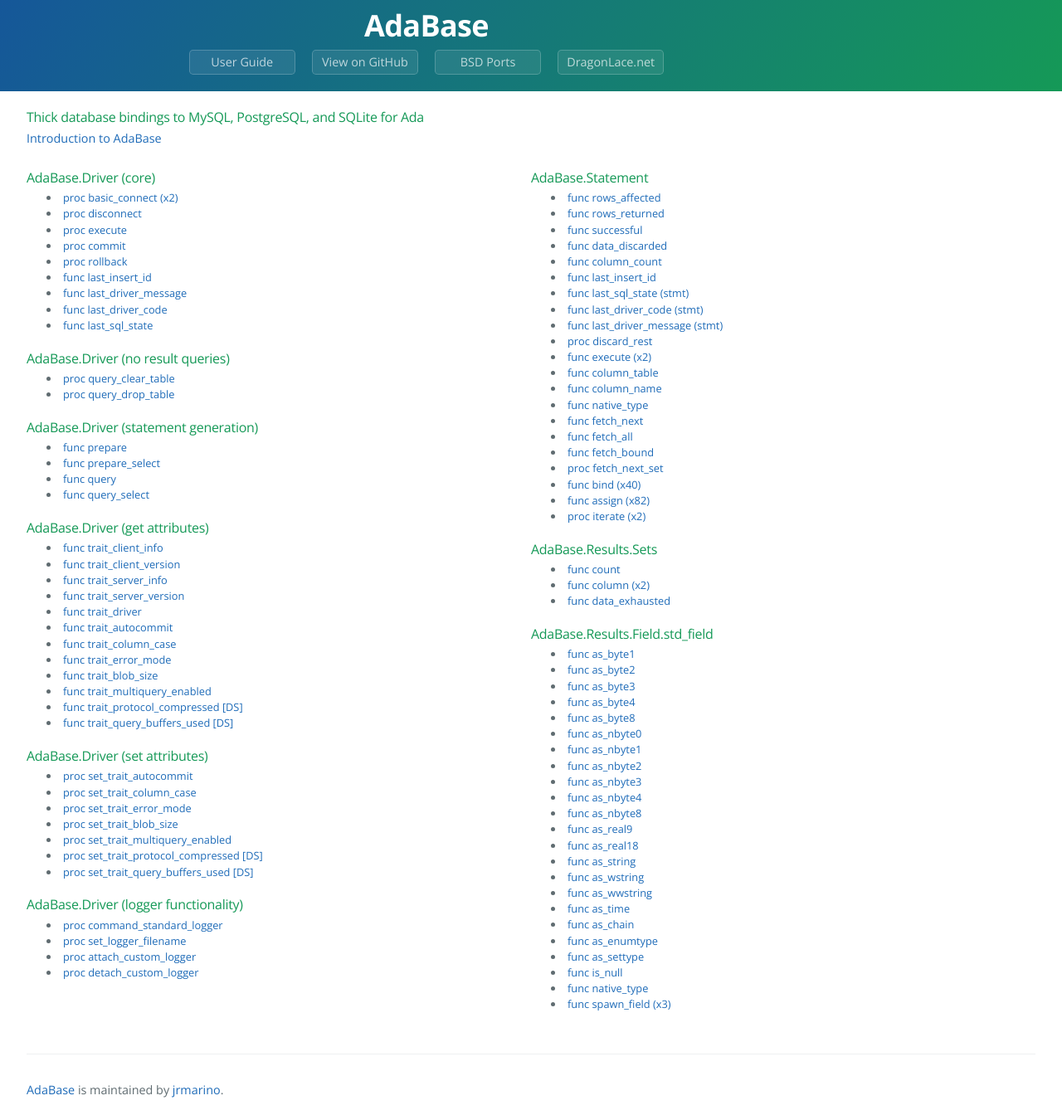
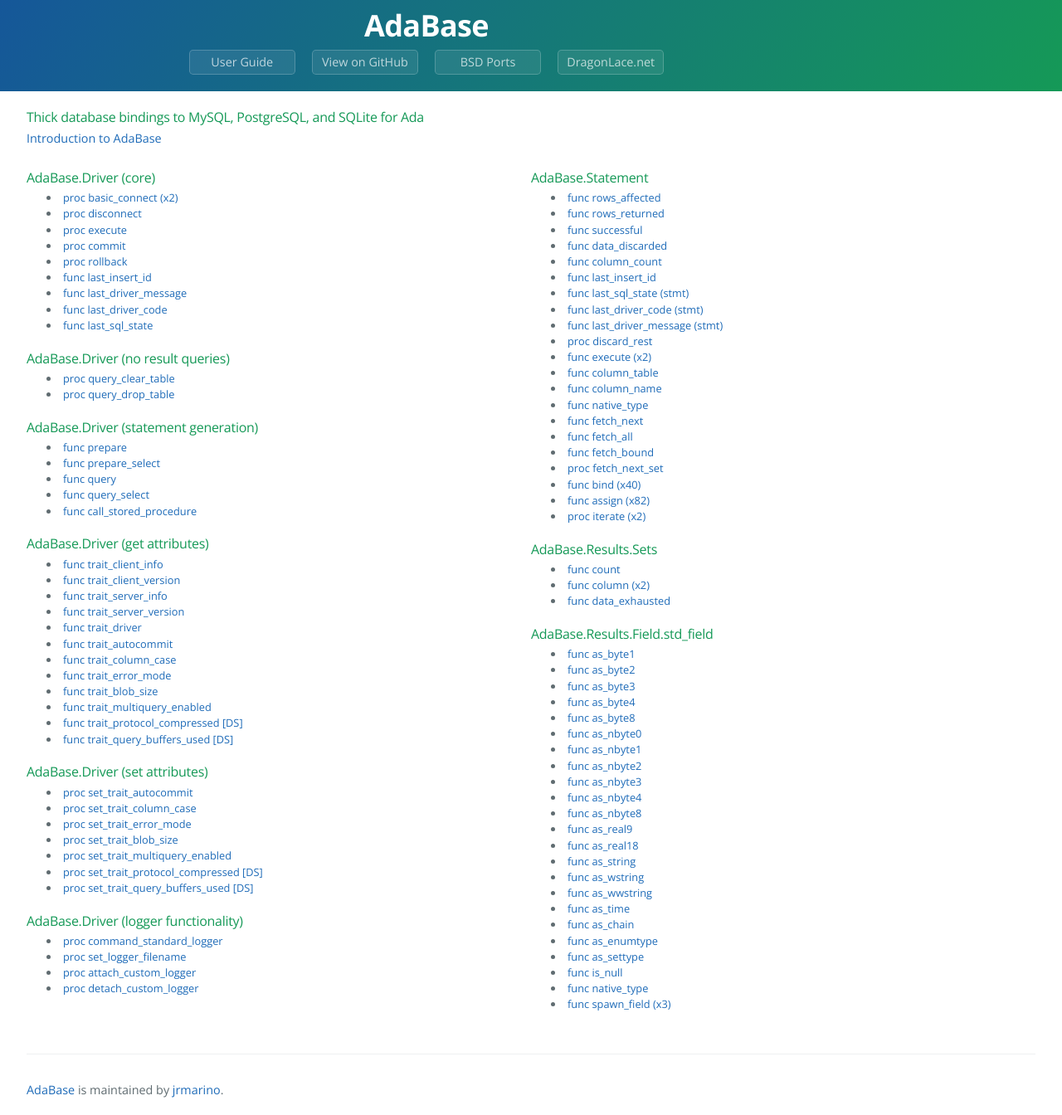
Before and after one commit to jrmarino/AdaBase, a Jekyll site: the page built from index.md, in a window 1280 px wide. Shown: the whole page at 83% size. Built offline with Jekyll 4.4.1, drawn with Linux system fonts in a browser that asks for light colours.

Commit message:
add entry for new call_stored_procedure function

```diff
--- a/_config.yml
+++ b/_config.yml
@@ -199,3 +199,6 @@
 
        stmt_affected: '<a href="stmt_rows_affected.html">stmt rows affected</a>'
        f_stmt_affected: '<a href="stmt_rows_affected.html">func rows_affected</a>'
+
+       call_proc: '<a href="call_stored_procedure.html">call_stored_procedure</a>'
+       f_call_proc: '<a href="call_stored_procedure.html">func call_stored_procedure</a>'
--- a/index.md
+++ b/index.md
@@ -33,6 +33,7 @@
 <li>{{ page.f_prepare_select }}</li>
 <li>{{ page.f_query }}</li>
 <li>{{ page.f_query_select }}</li>
+<li>{{ page.f_call_proc }}</li>
 </ul>
 
 <h3>AdaBase.Driver (get attributes)</h3>
```
Also changed, not shown: stmt_fetch_next_set.md (+1 -1 lines).
